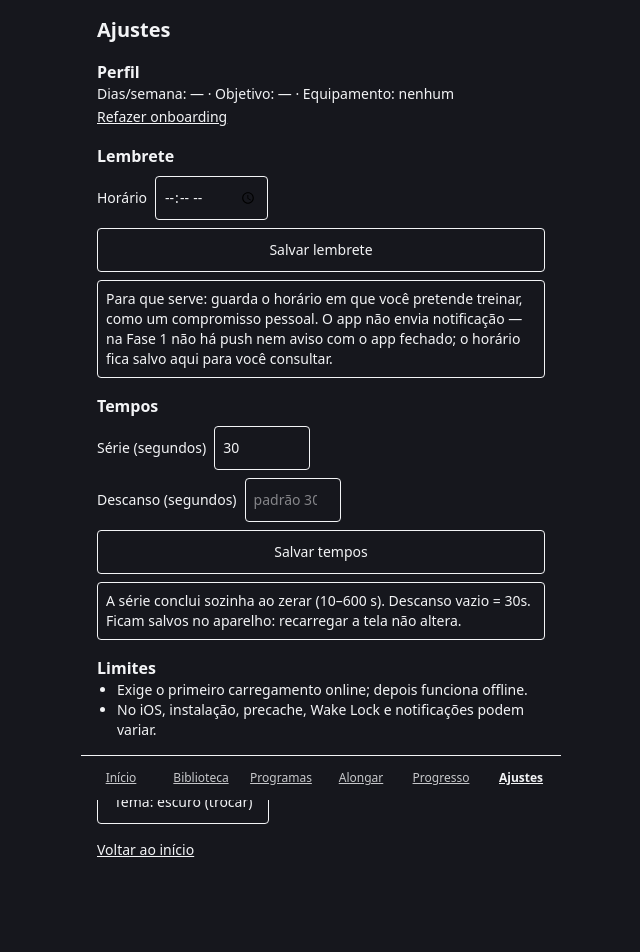
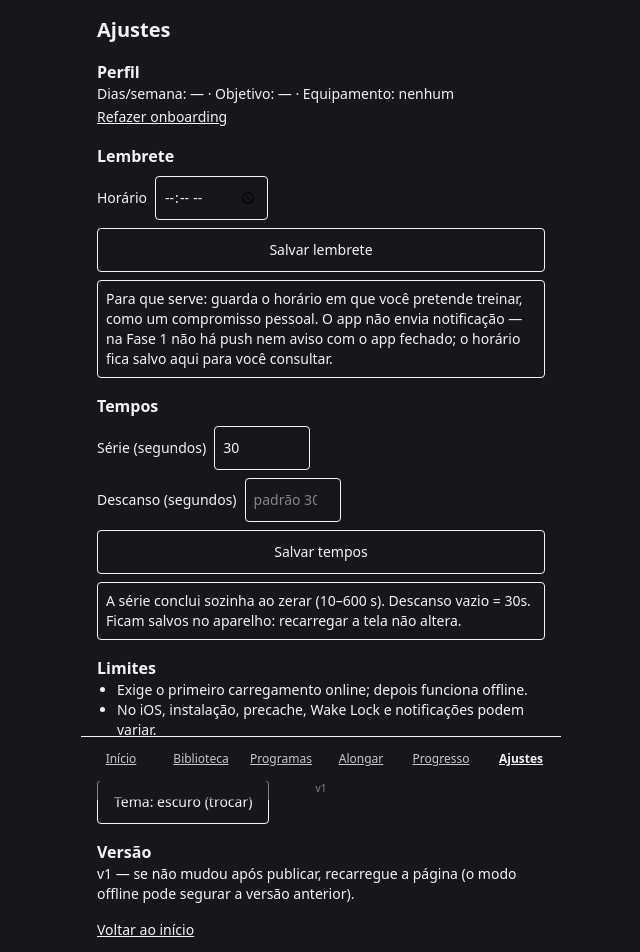
Before and after one commit to Bitcoiniciantes/calistenia, a React (Vite) app: page /#/ajustes in a window 1280 px wide. Shown: the top 952 px of the page, without its empty margins (319-959 px from the left). Before the commit the page ends 921 px from the top, so only its background shows below. Built offline with nearby package versions, Linux system fonts and the light colour scheme.

Commit message:
versao visivel no rodape (v1)

```diff
--- a/src/components/BottomNav.tsx
+++ b/src/components/BottomNav.tsx
@@ -1,4 +1,5 @@
 import { NavLink } from 'react-router-dom'
+import { APP_VERSION } from '../version'
 
 const links = [
   { to: '/', label: 'Início', end: true },
@@ -16,9 +17,10 @@ const links = [
  */
 export function BottomNav() {
   return (
+    <footer className="sticky bottom-0 z-10 mx-auto w-full max-w-[480px]">
       <nav
         aria-label="Principal"
-      className="sticky bottom-0 z-10 mx-auto grid w-full max-w-[480px] grid-cols-6 border-t"
+        className="grid w-full grid-cols-6 border-t"
         style={{ background: 'var(--app-bg)' }}
       >
         {links.map((l) => (
@@ -36,5 +38,13 @@ export function BottomNav() {
           </NavLink>
         ))}
       </nav>
+      <p
+        data-testid="app-version"
+        className="pb-1 text-center text-[10px] opacity-50"
+        style={{ background: 'var(--app-bg)' }}
+      >
+        {APP_VERSION}
+      </p>
+    </footer>
   )
 }
--- a/src/screens/Ajustes.tsx
+++ b/src/screens/Ajustes.tsx
@@ -2,6 +2,7 @@ import { useEffect, useState } from 'react'
 import { Link } from 'react-router-dom'
 import type { Repository } from '../repo/Repository'
 import type { UserProfile } from '../repo/types'
+import { APP_VERSION } from '../version'
 
 /** Ajustes: perfil, lembrete de treino, tempos e tema. */
 export function Ajustes({ repo }: { repo: Repository }) {
@@ -181,6 +182,14 @@ export function Ajustes({ repo }: { repo: Repository }) {
         </button>
       </section>
 
+      <section aria-label="Versão">
+        <h2 className="font-bold">Versão</h2>
+        <p className="text-sm" data-testid="app-version-ajustes">
+          {APP_VERSION} — se não mudou após publicar, recarregue a página
+          (o modo offline pode segurar a versão anterior).
+        </p>
+      </section>
+
       <Link to="/" className="text-sm underline">
         Voltar ao início
       </Link>
--- /dev/null
+++ b/src/version.ts
@@ -0,0 +1,7 @@
+/**
+ * Versão visível do app (rodapé + Ajustes).
+ * Incrementar a cada publicação (v1, v2, …) para saber no aparelho
+ * se a página já atualizou — o SW pode segurar a versão antiga
+ * até recarregar.
+ */
+export const APP_VERSION = 'v1'
```
Also changed, not shown: 7 other files (tests, documents, lock files or other folders). Lines whose indentation alone changed are shown as unchanged.
